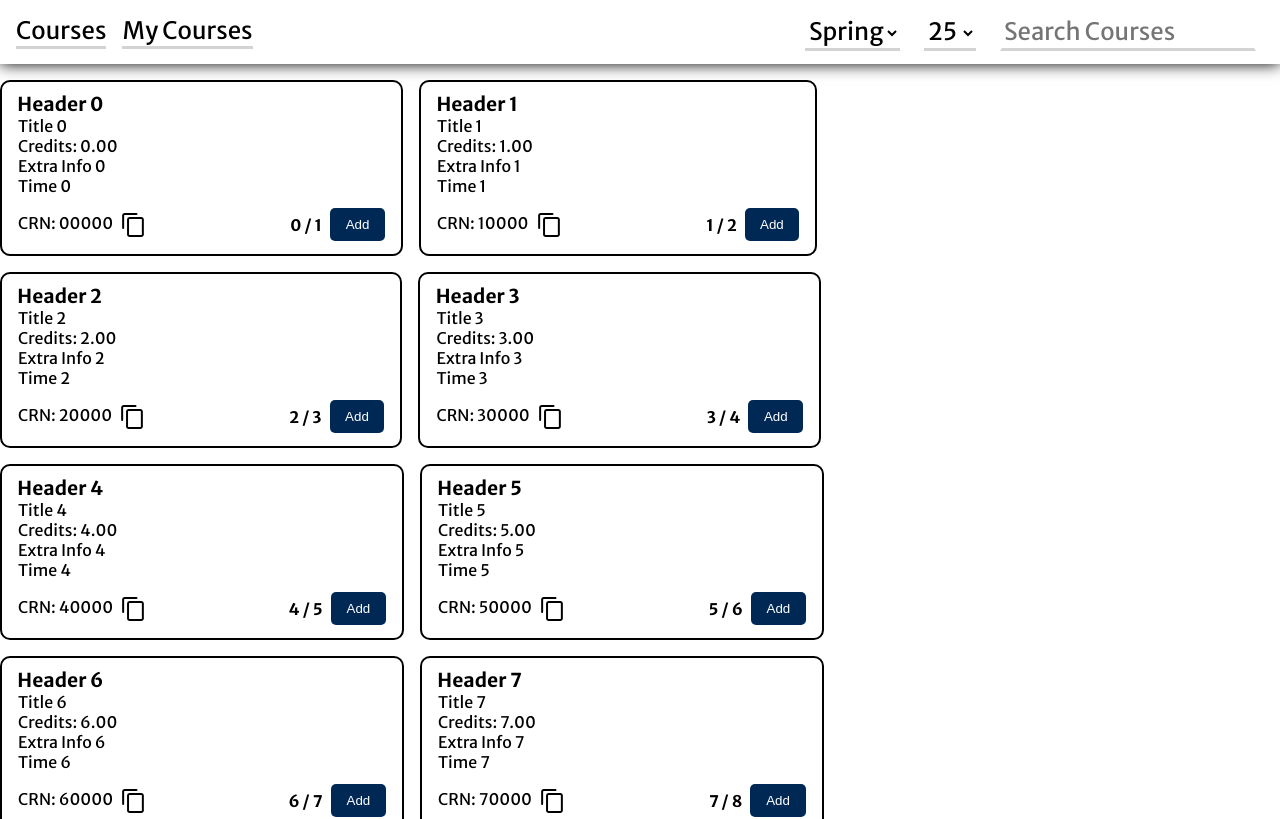
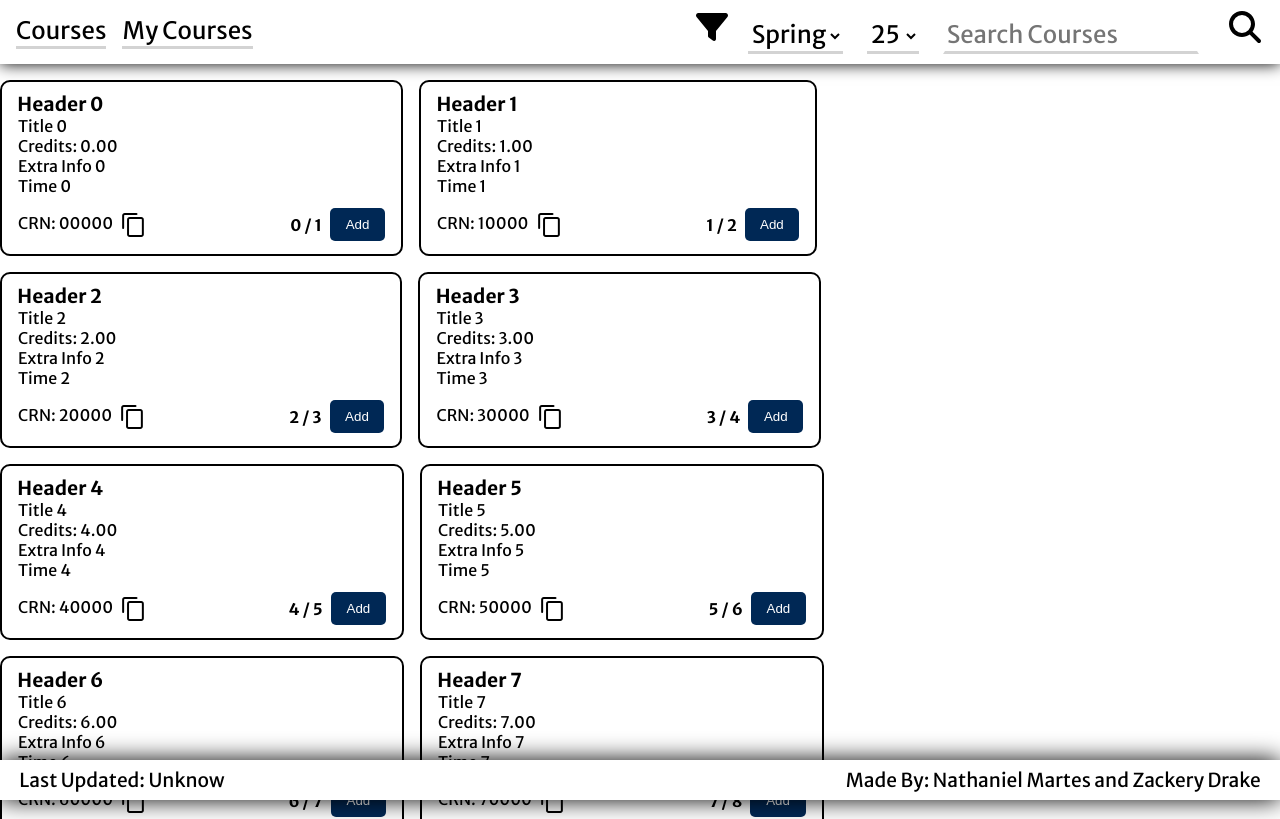
Before and after one commit to Ichmagkase/WilkesU-Course-Web-Scraper, a React (Vite) app in the folder client/: page / in a window 1280 px wide. Shown: the top 819 px of the page. Built offline with nearby package versions, Linux system fonts and the light colour scheme.

Commit message:
Added Footer and icons

```diff
--- a/client/src/Card_Grid/Card_Grid.jsx
+++ b/client/src/Card_Grid/Card_Grid.jsx
@@ -8,7 +8,7 @@ function Card_Grid() {
   useEffect( () => {
     /* Simulate Getting Data */
     const tmpCards = [];
-    for (let i = 0; i < 18; i++) {
+    for (let i = 0; i < 10; i++) {
       tmpCards.push({
         header: `Header ${i}`,
         title: `Title ${i}`,
--- a/client/src/Footer/Footer.css
+++ b/client/src/Footer/Footer.css
@@ -0,0 +1,27 @@
+.footer_main {
+    display: flex;
+    background-color: #FFFFFF;
+    width: 100vw;
+    min-height: 5vh;
+    position: fixed;
+    align-items: center;
+    justify-content: space-between;
+    bottom: 0;
+    box-shadow: 0px 0px 25px #000000;
+}
+
+.footer_main p {
+    margin: 0;
+    font-size: 1.2em;
+    margin-right: 1em;
+}
+.footer_main > p {
+    margin-left: 1em;
+}
+.credits a {
+    cursor: pointer;
+    border-bottom: 3px solid transparent;
+}
+.credits a:hover {
+    border-bottom: 3px solid #000000;
+}
--- a/client/src/Footer/Footer.jsx
+++ b/client/src/Footer/Footer.jsx
@@ -1,8 +1,21 @@
 import "./Footer.css"
+import { useState } from "react"
 
 function Footer() {
+
+  const [updateTime, setUpdateTime] = useState(new Date())
+
+  let updateTimeString = "Unknow"
+
+  /* Update time will need to be gathered from the server */
+
   return (
     <div className="footer_main">
+      <p>Last Updated: {updateTimeString}</p>
+      <div className="credits">
+        <p>Made By: <a>Nathaniel Martes</a> and <a>Zackery Drake</a>
+        </p>
+      </div>
     </div>
   );
 }
--- a/client/src/Header/Header.css
+++ b/client/src/Header/Header.css
@@ -39,6 +39,7 @@
     background: none;
     border: none;
     border-bottom: 3px solid #D3D3D3;
+    cursor: pointer;
 }
 
 .search_and_filter > input {
@@ -47,8 +48,31 @@
     margin-right: 1em;
     border-color: transparent;
     border-bottom: 3px solid #D3D3D3;
-    width: 20vw;
+    max-width: 20vw;
+    cursor: pointer;
 }
 .search_and_filter > input:hover, .search_and_filter > input:focus, .search_and_filter > select:hover, .search_and_filter > select:focus{
     border-bottom: 3px solid #000000;
 }
+
+.icon {
+    width: 24px;
+    height: 24px;
+    cursor: pointer;
+}
+.icon:hover {
+    fill: #D3D3D3;
+}
+.search_button, .filter_button {
+    background: none;
+    border: none;
+    margin: 0;
+    margin-right: 1em;
+}
+
+@media (min-width: 900px) {
+    .icon {
+        width: 32px;
+        height: 32px;
+    }
+}
--- a/client/src/Header/Header.jsx
+++ b/client/src/Header/Header.jsx
@@ -1,4 +1,6 @@
 import "./Header.css"
+import search_icon from "../assets/search-icon.svg"
+import filter_icon from "../assets/filter-icon.svg"
 import { useState, useEffect } from "react"
 
 function Header() {
@@ -25,6 +27,9 @@ function Header() {
         <a>My Courses</a>
       </nav>
       <div className="search_and_filter">
+        <button className="filter_button">
+          <img className="icon" src={filter_icon}/>
+        </button>
         <select value={semester} onChange={(event) => setSemester(event.target.value)}>
           <option value="F">Fall</option>
           <option value="Sp">Spring</option>
@@ -33,6 +38,9 @@ function Header() {
           {years.map((year, index) => (<option value={year}>{year}</option>))}
         </select>
         <input type="search" placeholder="Search Courses"/>
+        <button className="search_button">
+          <img className="icon" src={search_icon}/>
+        </button>
       </div>
     </div>
   );
```
Also changed, not shown: client/src/assets/filter-icon.svg (added), client/src/assets/search-icon.svg (added).
